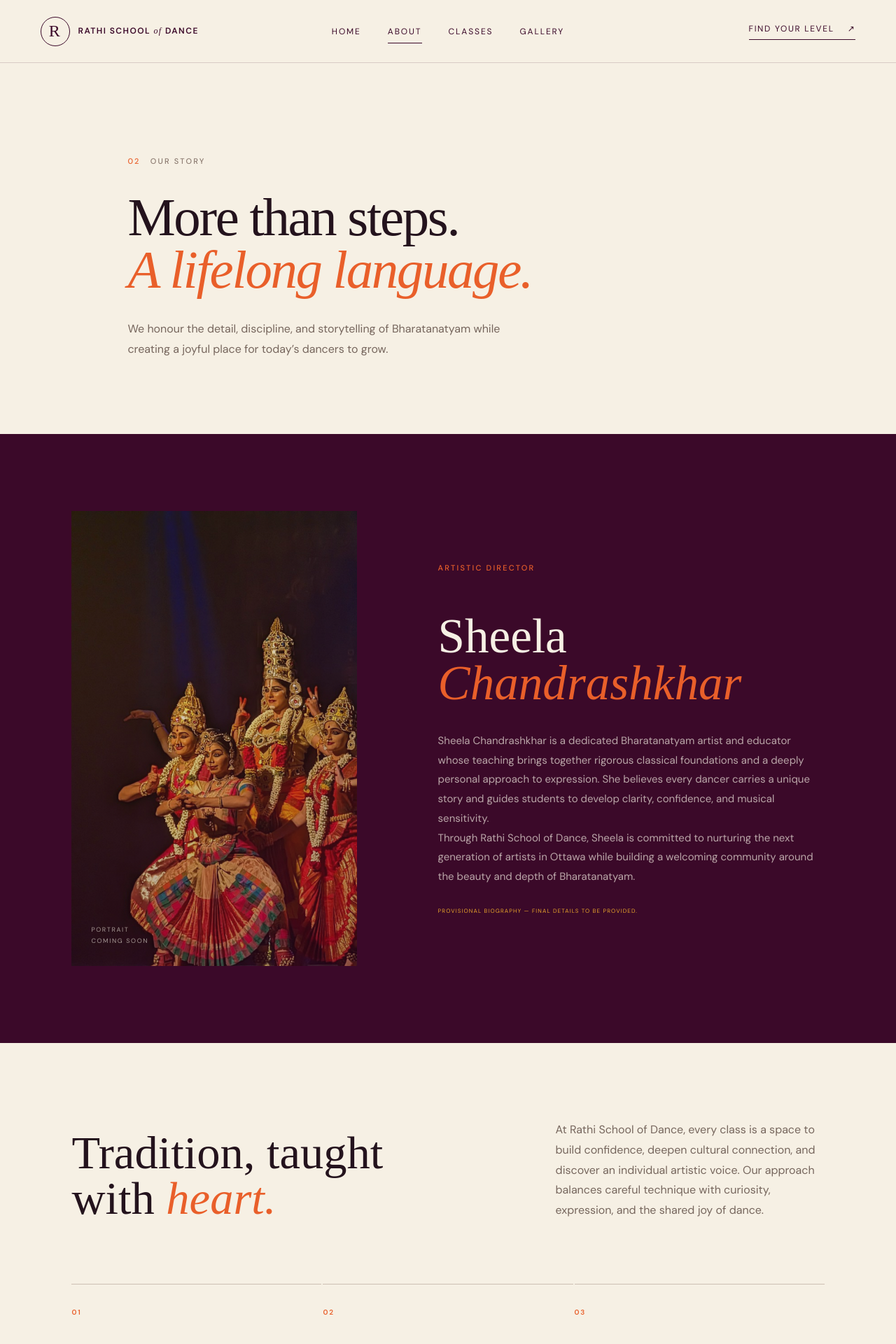
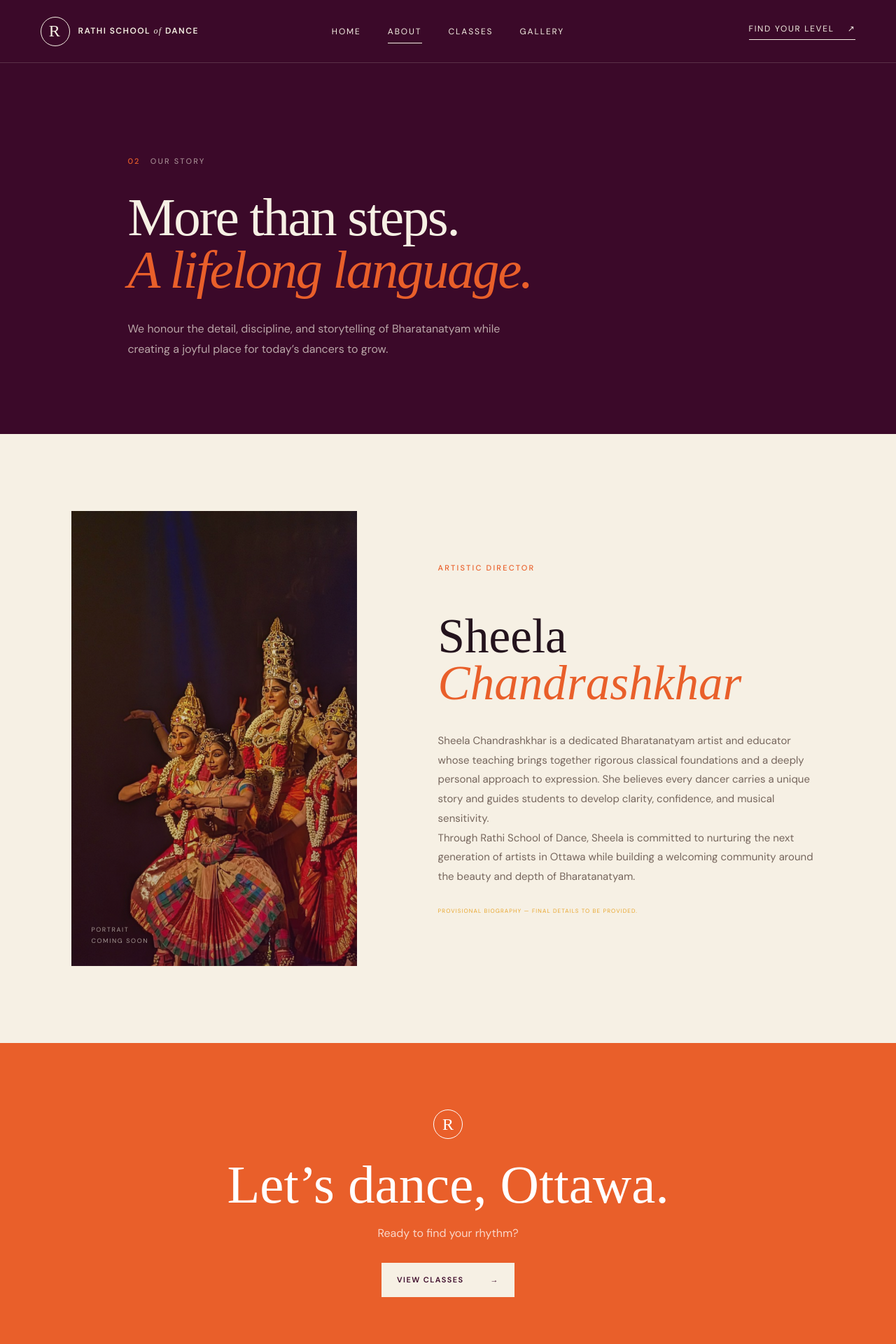
Before and after one commit to Aadhya-Sure/RathiSchoolofDance, a Next.js app: page /about in a window 1280 px wide. Shown: the top 1920 px of the page at 70% size. Built offline with nearby package versions, Linux system fonts and the light colour scheme; a web font is replaced by a local one.

Commit message:
Simplify about page sections

```diff
--- a/app/about/page.tsx
+++ b/app/about/page.tsx
@@ -9,14 +9,6 @@ export default function AboutPage() {
         <div className="director-portrait" role="img" aria-label="Artistic director portrait placeholder"><span>Portrait<br />coming soon</span></div>
         <div className="director-copy"><div className="section-label light"><span>Artistic Director</span></div><h2>Sheela<br /><em>Chandrashkhar</em></h2><p>Sheela Chandrashkhar is a dedicated Bharatanatyam artist and educator whose teaching brings together rigorous classical foundations and a deeply personal approach to expression. She believes every dancer carries a unique story and guides students to develop clarity, confidence, and musical sensitivity.</p><p>Through Rathi School of Dance, Sheela is committed to nurturing the next generation of artists in Ottawa while building a welcoming community around the beauty and depth of Bharatanatyam.</p><small>Provisional biography — final details to be provided.</small></div>
       </section>
-      <section className="about section">
-        <div className="about-heading"><h2>Tradition, taught<br />with <em>heart.</em></h2><p>At Rathi School of Dance, every class is a space to build confidence, deepen cultural connection, and discover an individual artistic voice. Our approach balances careful technique with curiosity, expression, and the shared joy of dance.</p></div>
-        <div className="values">
-          <article><strong>01</strong><h3>Rooted in tradition</h3><p>Thoughtful training grounded in technique, history, and cultural respect.</p></article>
-          <article><strong>02</strong><h3>Made for every dancer</h3><p>A warm, encouraging environment where new and experienced dancers belong.</p></article>
-          <article><strong>03</strong><h3>Built for the stage</h3><p>Confidence, musicality, and expression that shine in class and performance.</p></article>
-        </div>
-      </section>
       <Footer />
     </main>
   );
--- a/app/globals.css
+++ b/app/globals.css
@@ -63,11 +63,11 @@ h1 em,h2 em { color:var(--orange); font-weight:400; }
 .page-hero-art { position:relative; overflow:hidden; background:linear-gradient(135deg,var(--orange),var(--gold)); }
 .page-hero-art .sun-disc { width:90%; right:-20%; top:12%; }
 .page-image { position:absolute; inset:4% 0 0 -18%; z-index:1; background:url('/dance-hero.jpg') center/cover; mix-blend-mode:multiply; filter:saturate(.75); }
-.about-page .site-header { color:var(--plum); border-bottom-color:rgba(59,9,41,.16); }
-.about-page .page-hero { grid-template-columns:1fr; background:var(--cream); color:var(--ink); }
+.about-page .site-header { color:var(--cream); border-bottom-color:rgba(246,240,228,.16); }
+.about-page .page-hero { grid-template-columns:1fr; background:var(--plum); color:var(--cream); }
 .about-page .page-hero-copy { max-width:1120px; width:100%; margin:0 auto; padding-left:8vw; padding-right:8vw; }
-.about-page .page-hero-copy .section-label.light { color:#8a796f; }
-.about-page .page-hero-copy p { color:#76665d; }
+.about-page .page-hero-copy .section-label.light { color:rgba(246,240,228,.55); }
+.about-page .page-hero-copy p { color:rgba(246,240,228,.68); }
 .about-page .page-hero-art { display:none; }
 .values { display:grid; grid-template-columns:repeat(3,1fr); gap:2px; margin-top:90px; }
 .values article { border-top:1px solid #cdbfb3; padding:26px 6% 0 0; }
@@ -107,11 +107,12 @@ h1 em,h2 em { color:var(--orange); font-weight:400; }
 .album-copy h3 { margin:16px 0 20px; color:var(--plum); font-family:"Italiana",serif; font-size:clamp(38px,4vw,58px); font-weight:400; }
 .album-copy > p:not(.album-tag) { margin:0 0 25px; color:#76665d; font-size:14px; line-height:1.8; }
 .album-status { display:inline-block; padding-bottom:6px; border-bottom:1px solid #cfae9b; }
-.director { display:grid; grid-template-columns:.85fr 1.15fr; gap:9vw; align-items:center; background:var(--plum); color:var(--cream); }
+.director { display:grid; grid-template-columns:.85fr 1.15fr; gap:9vw; align-items:center; background:var(--cream); color:var(--ink); }
 .director-portrait { min-height:650px; display:grid; place-items:end start; padding:28px; background:linear-gradient(155deg,rgba(232,165,43,.12),rgba(59,9,41,.45)),url('/dance-hero.jpg') 38% center/cover; }
 .director-portrait span { text-transform:uppercase; letter-spacing:.18em; line-height:1.7; font-size:9px; color:rgba(246,240,228,.62); }
 .director-copy h2 { font-size:clamp(54px,5.4vw,82px); margin-bottom:35px; }
-.director-copy p { color:rgba(246,240,228,.68); font-size:15px; line-height:1.85; max-width:620px; }
+.director-copy .section-label.light { color:#8a796f; }
+.director-copy p { color:#76665d; font-size:15px; line-height:1.85; max-width:620px; }
 .director-copy small { display:block; margin-top:28px; color:var(--gold); text-transform:uppercase; letter-spacing:.14em; font-size:8px; }
 footer { padding:95px 8vw 30px; background:var(--orange); color:white; text-align:center; }
 .footer-brand { display:flex; flex-direction:column; align-items:center; gap:28px; }
```
